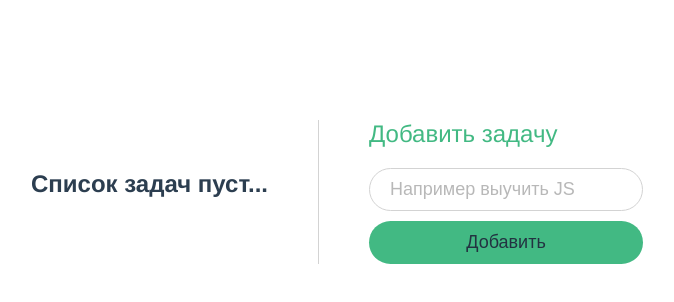
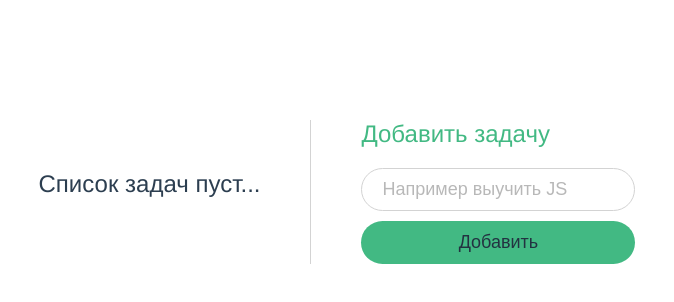
Before and after one commit to bobandmermaid/simple-task-list, a Vue app: page / in a window 1280 px wide. Shown: the top 302 px of the page, without its empty margins (303-977 px from the left). Built offline with nearby package versions, Linux system fonts and the light colour scheme.

Commit message:
upload font-weight

```diff
--- a/src/components/TodoList.vue
+++ b/src/components/TodoList.vue
@@ -93,6 +93,7 @@ export default {
 
   &__title {
     font-size: 24px;
+    font-weight: 200;
   }
 
   &__ul {
```
